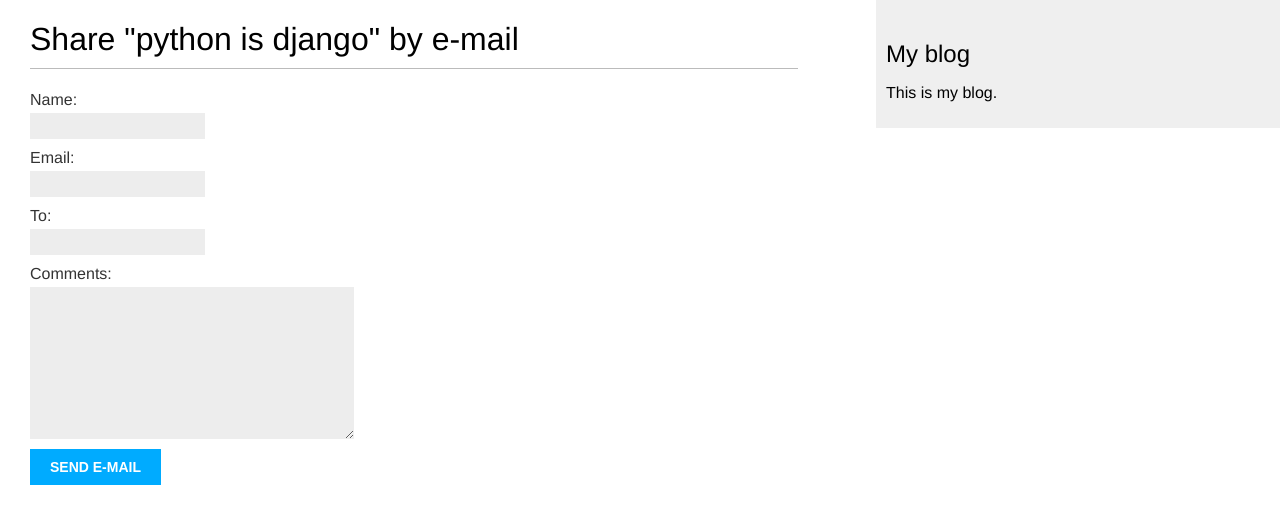
After one commit to guru1112001/advance-blog-application, a Django app: page /blog/2/share in a window 1280 px wide. The commit adds this page. Shown: the top 524 px of the page. Run offline with Django 5.2, Linux system fonts and the light colour scheme; data comes from the database, SQL or seed files in the repository; both versions use the stored data as it was after the commit.

Commit message:
completed the share blog feature via email

```diff
--- /dev/null
+++ b/mysite/blog/forms.py
@@ -0,0 +1,8 @@
+from django import forms
+
+class EmailPostEmail(forms.Form):
+    name=forms.CharField(max_length=25)
+    email=forms.EmailField()
+    to=forms.EmailField()
+    comments=forms.CharField(required=False,
+                             widget=forms.Textarea)
--- a/mysite/blog/models.py
+++ b/mysite/blog/models.py
@@ -1,5 +1,5 @@
 from django.db import models
-from django.db.models.query import QuerySet
+from django.urls import reverse
 from django.utils import timezone
 from django.contrib.auth.models import User
 
@@ -13,7 +13,7 @@ class Post(models.Model):
             DRAFT = 'DF', 'Draft'
             PUBLISHED = 'PB', 'Published'
     title=models.CharField(max_length=250)
-    slug=models.SlugField(max_length=250)
+    slug=models.SlugField(max_length=250,unique_for_date='publish')
     author=models.ForeignKey(User,on_delete=models.CASCADE,related_name='blog_posts')
     body=models.TextField()
     publish=models.DateTimeField(default=timezone.now)
@@ -33,3 +33,8 @@ class Post(models.Model):
 
     def __str__(self):
         return self.title
+    def get_absolute_url(self):
+         return reverse('blog:post_detail',args=[self.publish.year,
+                                                 self.publish.month,
+                                                 self.publish.day,
+                                                 self.slug])
--- a/mysite/blog/templates/blog/post/detail.html
+++ b/mysite/blog/templates/blog/post/detail.html
@@ -6,4 +6,9 @@
     Published {{ post.publish }} by {{ post.author }}
 </p>
 {{ post.body|linebreaks }}
+<p>
+    <a href="{% url 'blog:post_share' post.id %}">
+    Share this post
+    </a>
+</p>
 {% endblock %}
--- a/mysite/blog/templates/blog/post/list.html
+++ b/mysite/blog/templates/blog/post/list.html
@@ -4,9 +4,10 @@
 <h1>My Blog</h1>
 {% for post in posts %}
 <h2>
-    <a href="{% url 'blog:post_detail' post.pk %}"> {{ post.title }} </a>
+    <a href="{{post.get_absolute_url}}"> {{ post.title }} </a>
 </h2>
 <p class="date">Published {{ post.publish }} by {{ post.author }}</p>
 {{ post.body|truncatewords:30|linebreaks }}
 {% endfor %}
+{% include "pagination.html" with page=page_obj %}
 {% endblock %}
--- /dev/null
+++ b/mysite/blog/templates/blog/post/share.html
@@ -0,0 +1,17 @@
+{% extends "blog/base.html" %}
+{% block title %}Share a post{% endblock %}
+{% block content %}
+ {% if sent %}
+ <h1>E-mail successfully sent</h1>
+ <p>
+ "{{ post.title }}" was successfully sent to {{ form.cleaned_data.to }}.
+ </p>
+ {% else %}
+ <h1>Share "{{ post.title }}" by e-mail</h1>
+ <form method="post">
+    {{ form.as_p }}
+ {% csrf_token %}
+ <input type="submit" value="Send e-mail">
+ </form>
+ {% endif %}
+{% endblock %}
--- a/mysite/blog/urls.py
+++ b/mysite/blog/urls.py
@@ -3,7 +3,8 @@ from . import views
 app_name='blog'
 
 urlpatterns=[
-    path('',views.post_list,name='post_list'),
-    path('<int:pk>/',views.post_detail,name='post_detail'),
+    path('',views.PostListView.as_view(),name='post_list'),
+    path('<int:year>/<int:month>/<int:day>/<slug:post>/',views.post_detail,name='post_detail'),
+    path('<int:post_id>/share',views.post_share,name='post_share')
 
 ]
--- a/mysite/blog/views.py
+++ b/mysite/blog/views.py
@@ -1,10 +1,44 @@
 from django.shortcuts import render,get_object_or_404
 from .models import Post
+from django.views.generic import ListView
+from .forms import EmailPostEmail
+from django.core.mail import send_mail
+from django.conf import settings
 # Create your views here.
-def post_list(request):
-    posts=Post.published.all()
-    return render(request,'blog/post/list.html',{'posts':posts})
+# def post_list(request):
+#     posts=Post.published.all()
+#     return render(request,'blog/post/list.html',{'posts':posts})
+class PostListView(ListView):
+    queryset=Post.published.all()
+    context_object_name='posts'
+    paginate_by=3
+    template_name='blog/post/list.html'
 
-def post_detail(request,pk):
-    post=get_object_or_404(Post,pk=pk,status=Post.Status.PUBLISHED)
+def post_detail(request,year,month,day,post):
+    post=get_object_or_404(Post,
+                           status=Post.Status.PUBLISHED,
+                           slug=post,
+                           publish__year=year,
+                           publish__month=month,
+                           publish__day=day)
     return render(request,'blog/post/detail.html',{'post':post})
+
+def post_share(request,post_id):
+    post=get_object_or_404(Post,id=post_id,status=Post.Status.PUBLISHED)
+    sent=False
+    if request.method=='POST':
+        form=EmailPostEmail(request.POST)
+        if form.is_valid():
+            cd=form.cleaned_data
+            post_url = request.build_absolute_uri(
+            post.get_absolute_url())
+            subject = f"{cd['name']} recommends you read " \
+            f"{post.title}"
+            message = f"Read {post.title} at {post_url}\n\n" \
+            f"{cd['name']}\'s comments: {cd['comments']}"
+            send_mail(subject, message, settings.EMAIL_HOST_USER,
+            [cd['to']])
+            sent = True
+    else:
+        form=EmailPostEmail()
+    return render(request,'blog/post/share.html',{'post':post,'form':form,'sent': sent})
--- a/mysite/mysite/settings.py
+++ b/mysite/mysite/settings.py
@@ -11,6 +11,7 @@ https://docs.djangoproject.com/en/5.0/ref/settings/
 """
 
 from pathlib import Path
+from decouple import config
 
 # Build paths inside the project like this: BASE_DIR / 'subdir'.
 BASE_DIR = Path(__file__).resolve().parent.parent
@@ -122,3 +123,8 @@ STATIC_URL = 'static/'
 # https://docs.djangoproject.com/en/5.0/ref/settings/#default-auto-field
 
 DEFAULT_AUTO_FIELD = 'django.db.models.BigAutoField'
+EMAIL_HOST='smtp.gmail.com'
+EMAIL_HOST_USER=config('EMAIL_HOST_USER')
+EMAIL_PORT = 587
+EMAIL_HOST_PASSWORD= config('EMAIL_HOST_PASSWORD')
+EMAIL_USE_TLS = True
```
Also changed, not shown: mysite/blog/templates/pagination.html (added, +13 -0 lines), mysite/blog/migrations/0002_alter_post_slug.py (added), mysite/db.sqlite3, 1 other file.
